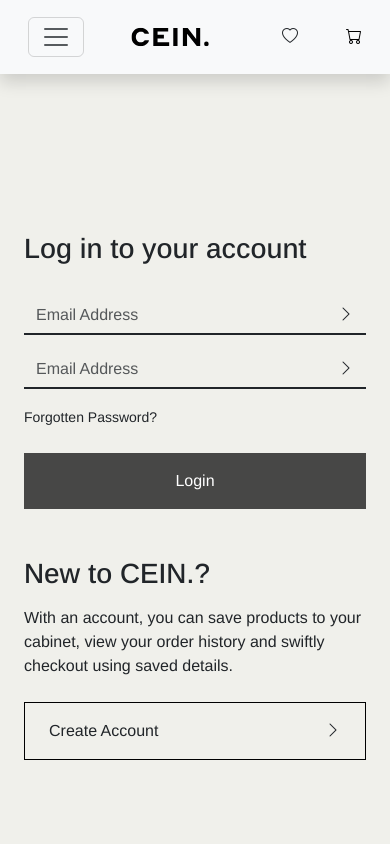
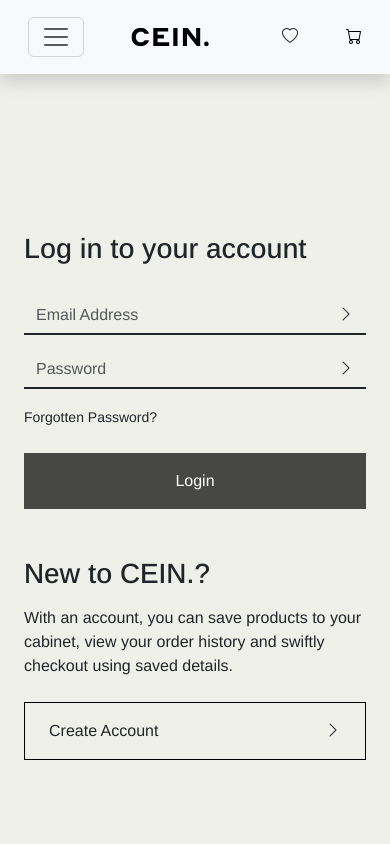
Before and after one commit to 1CL0UD/cein-react, a React (Vite) app: page /login in a window 390 px wide. Shown: the top 844 px of the page. Built offline with nearby package versions, Linux system fonts and the light colour scheme.

Commit message:
Made login page

```diff
--- a/src/pages/authentication/Login.tsx
+++ b/src/pages/authentication/Login.tsx
@@ -1,72 +1,8 @@
-import Button from '../../components/ui/Button';
-import ButtonWithIcon from '../../components/ui/ButtonWithIcon';
-import RootLayout from '../RootLayout';
+import AuthLayout from './AuthLayout';
 
 const Login = () => {
-  return (
-    <RootLayout>
-      <div className="container-fluid">
-        <div className="row min-vh-100">
-          <div className="col-6 d-md-block d-none ps-0">
-            <img
-              src="/img/products/product-1.png"
-              alt="Login Image"
-              className="object-fit-cover w-100 h-100"
-            />
-          </div>
-          <div className="col-md-6 d-flex flex-column justify-content-center gap-4 px-4 px-md-5">
-            <h1 className="fs-1">Log in to your account</h1>
-            <form action="">
-              <div className="input-group mb-3">
-                <input
-                  type="text"
-                  className="form-control bg-transparent rounded-0 border-top-0 border-start-0 border-end-0 border-2 border-dark"
-                  placeholder="Email Address"
-                  aria-label="Email Address"
-                  aria-describedby="email-input"
-                />
-                <button
-                  className="btn rounded-0 border-dark border-top-0 border-start-0 border-end-0 border-bottom border-2"
-                  type="button"
-                  id="button-addon2"
-                >
-                  <i className="bi bi-chevron-right"></i>
-                </button>
-              </div>
-              <div className="input-group mb-3">
-                <input
-                  type="text"
-                  className="form-control bg-transparent rounded-0 border-top-0 border-start-0 border-end-0 border-2 border-dark"
-                  placeholder="Email Address"
-                  aria-label="Email Address"
-                  aria-describedby="email-input"
-                />
-                <button
-                  className="btn rounded-0 border-dark border-top-0 border-start-0 border-end-0 border-bottom border-2"
-                  type="button"
-                  id="button-addon2"
-                >
-                  <i className="bi bi-chevron-right"></i>
-                </button>
-              </div>
-              <small>Forgotten Password?</small>
-            </form>
-            <Button>Login</Button>
-            <div className="d-flex flex-column gap-2 mt-4">
-              <h1 className="fs-1">New to CEIN.?</h1>
-              <p className="fs-6">
-                With an account, you can save products to your cabinet, view
-                your order history and swiftly checkout using saved details.
-              </p>
-              <ButtonWithIcon href="/register" dark={false}>
-                Create Account
-              </ButtonWithIcon>
-            </div>
-          </div>
-        </div>
-      </div>
-    </RootLayout>
-  );
+  // type = false means login page
+  return <AuthLayout type={false} />;
 };
 
 export default Login;
```
